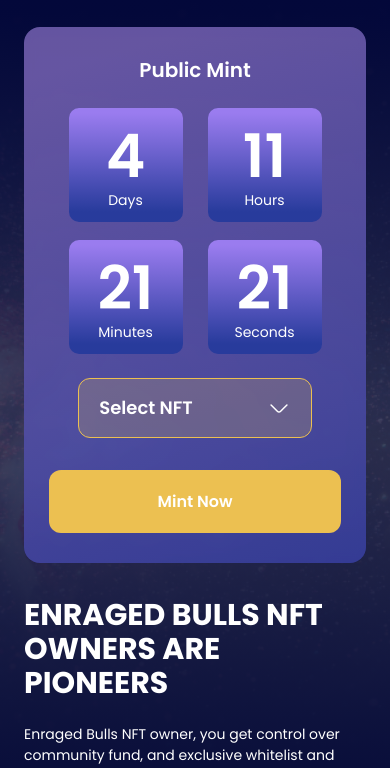
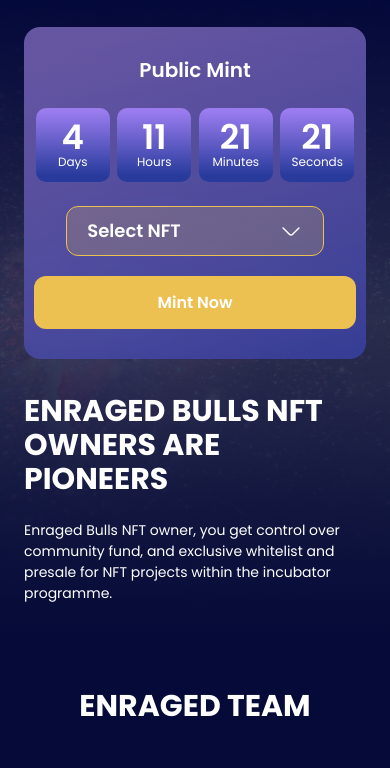
Before and after one commit to Domior/Enraged-Bulls, a plain HTML site: page index.html in a window 390 px wide. Shown: the part 73-841 px from the top of the page. Drawn offline with Linux system fonts and the light colour scheme.

Commit message:
countdown in 1 row on mobile

```diff
--- a/style/style.css
+++ b/style/style.css
@@ -774,39 +774,43 @@ a {
 }
 
 @media (max-width: 540px) {
+    .mint-container {
+        padding: 30px 10px;
+    }
     .mint-countdown-container {
-        grid-template-columns: repeat(2, 1fr);
-        grid-template-rows: 2fr;
-        grid-column-gap: 18px;
-        grid-row-gap: 18px;
+        grid-column-gap: 4px;
         justify-items: center;
-        padding: 0 16px;
+        padding: 0;
         margin-bottom: 24px;
     }
-
-    .mint-countdown:nth-child(1) {
-        grid-area: 1 / 1 / 2 / 2;
+    .mint-countdown {
+        width: 74px;
+        height: 74px;
     }
-
-    .mint-countdown:nth-child(2) {
-        grid-area: 1 / 2 / 2 / 3;
+    .mint-countdown span {
+        font-size: 34px;
+        line-height: 34px;
     }
-
-    .mint-countdown:nth-child(3) {
-        grid-area: 2 / 1 / 3 / 2;
-    }
-
-    .mint-countdown:nth-child(4) {
-        grid-area: 2 / 2 / 3 / 3;
+    .mint-countdown p {
+        font-size: 12px;
+        line-height: 16px;
     }
 
     .dropdown {
         width: 80%;
+        margin-bottom: 20px;
+    }
+    .dropdown-btn {
+        height: 50px;
+    }
+    .dropdown-item {
+        height: 45px;
     }
 
     .btn-wallet,
     .btn-mint {
         width: 100%;
+        padding: 16px 0;
     }
 
     .team-container {
```
